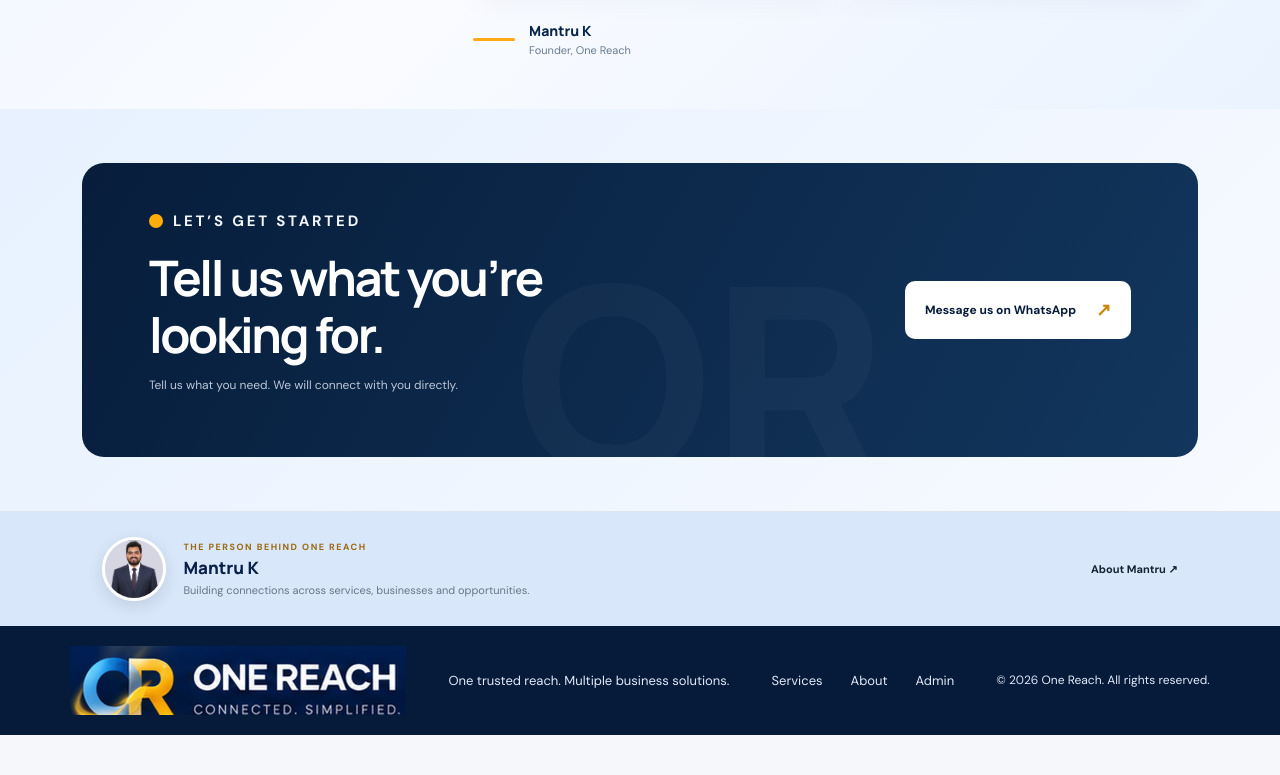
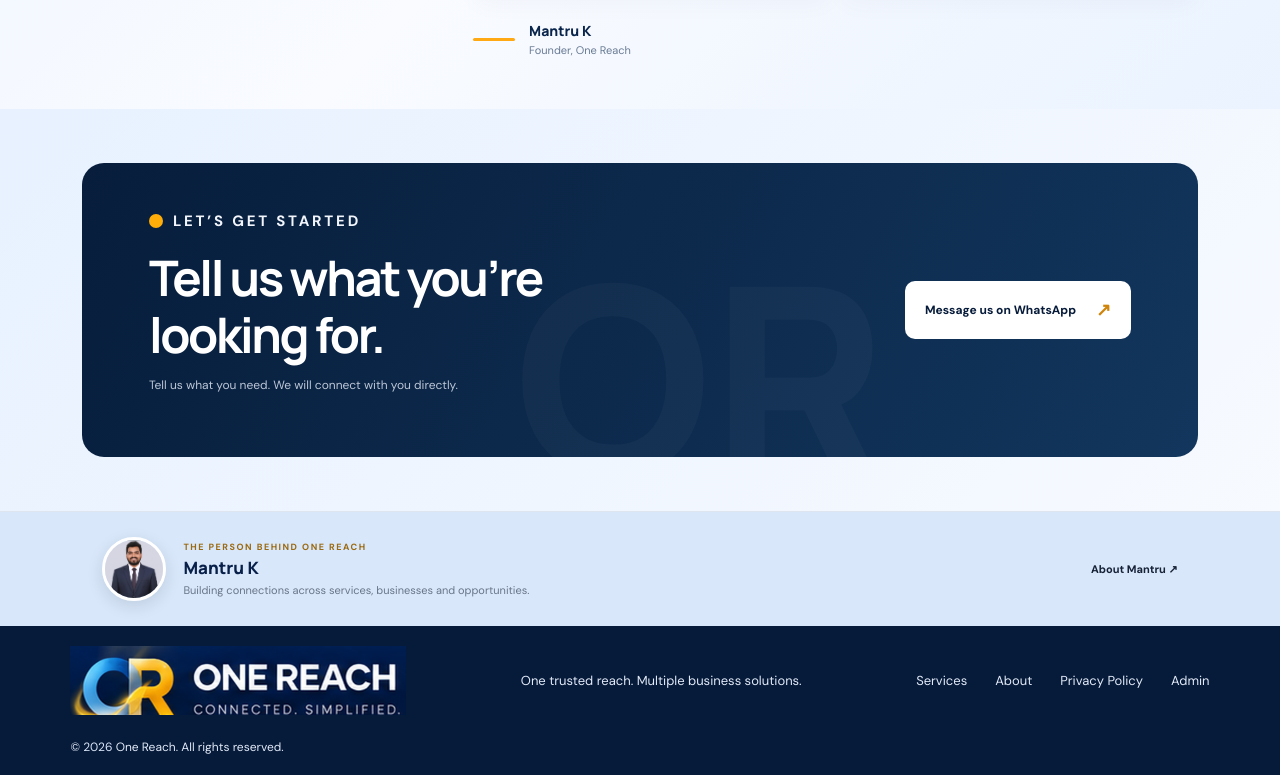
Before and after one commit to manthrunaik91600-collab/OneReach, a website: page index.html in a window 1280 px wide. Shown: the part 2205-2980 px from the top of the page. Before the commit the page ends 2940 px from the top, so only its background shows below. Drawn offline with Linux system fonts and the light colour scheme; no server answers.

Commit message:
Add Privacy Policy link to One Reach footer

```diff
--- a/index.html
+++ b/index.html
@@ -65,6 +65,6 @@
   <section class="contact-section" id="contact"><div class="contact-card"><div><div class="eyebrow"><span class="eyebrow-dot"></span> LET’S GET STARTED</div><h2>Tell us what you’re<br>looking for.</h2><p id="contactNote">Tell us what you need. We will connect with you directly.</p></div><a class="btn-light" id="generalWhatsApp" href="#" target="_blank" rel="noopener">Message us on WhatsApp <span>↗</span></a><div class="contact-watermark">OR</div></div></section>
 </main>
 <section class="founder-footer" aria-label="About the founder"><img src="/mantru.jpg" alt="Mantru K"><div><span>THE PERSON BEHIND ONE REACH</span><strong>Mantru K</strong><p>Building connections across services, businesses and opportunities.</p></div><a href="#about">About Mantru ↗</a></section>
-<footer class="site-footer"><a class="brand footer-brand" href="#home" aria-label="One Reach home"><img class="reference-brand-logo footer-reference-logo" src="/footer-logo.png" alt="OR One Reach — Connected. Simplified."></a><span>One trusted reach. Multiple business solutions.</span><div><a href="#services">Services</a><a href="#about">About</a><a href="/admin">Admin</a></div><small>© <span id="year"></span> One Reach. All rights reserved.</small></footer>
+<footer class="site-footer"><a class="brand footer-brand" href="#home" aria-label="One Reach home"><img class="reference-brand-logo footer-reference-logo" src="/footer-logo.png" alt="OR One Reach — Connected. Simplified."></a><span>One trusted reach. Multiple business solutions.</span><div><a href="#services">Services</a><a href="#about">About</a><a href="/privacy-policy.html">Privacy Policy</a><a href="/admin">Admin</a></div><small>© <span id="year"></span> One Reach. All rights reserved.</small></footer>
 <script src="/app.js"></script>
 </body></html>
```
